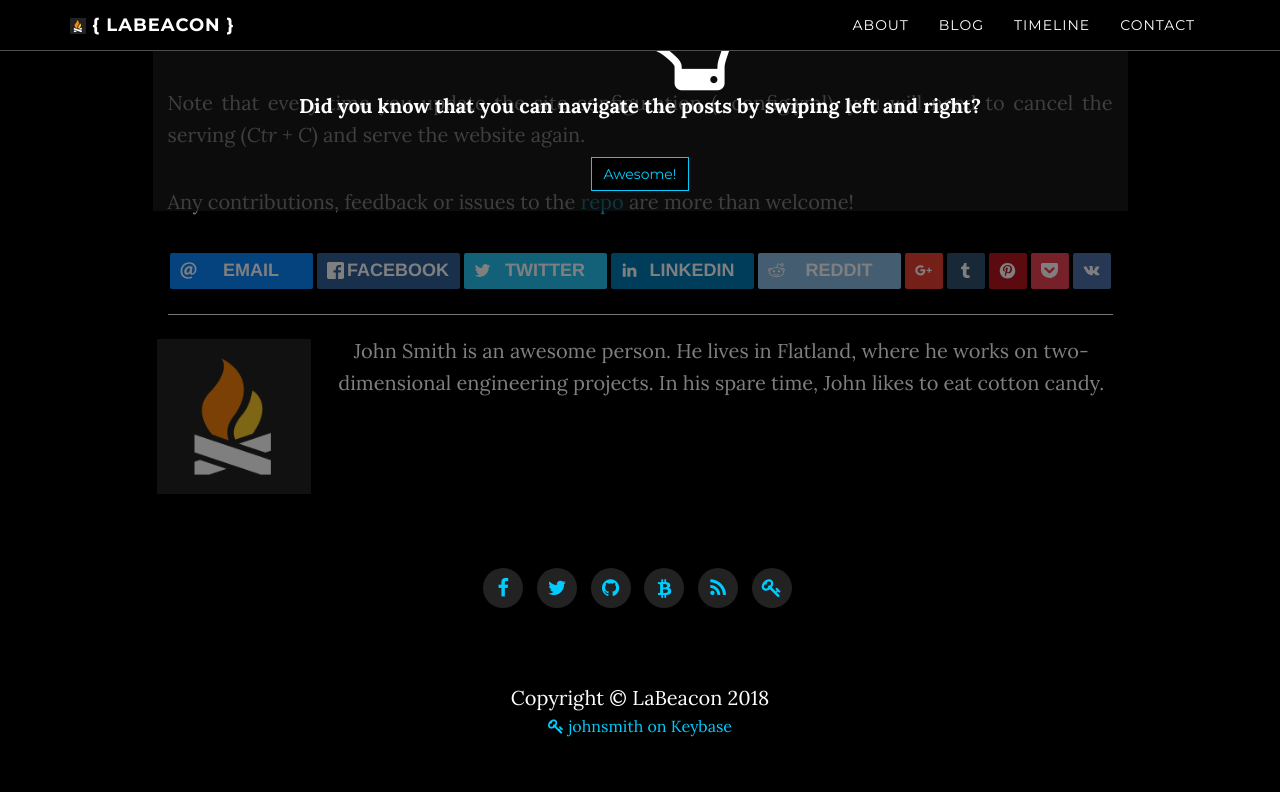
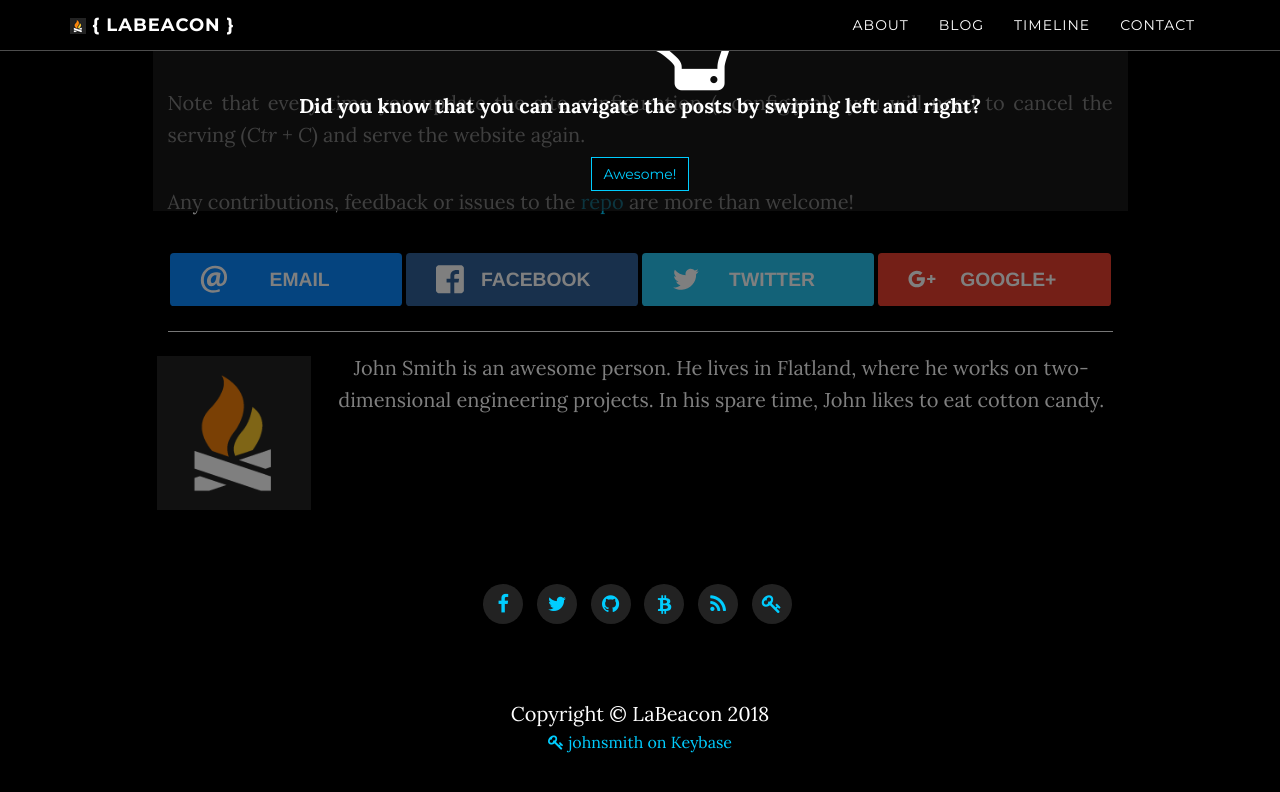
Before and after one commit to LaBeacon/labeacon.github.io, a Jekyll site: the page built from _posts/2015-06-27-welcome.md, in a window 1280 px wide and 900 px high, scrolled down 411 px. Shown: the top 792 px of the window. Built offline with Jekyll 4.4.1, drawn with Linux system fonts in a browser that asks for light colours; nearby versions of some CDN libraries; comment, search, counter and statistics services are not loaded; a style sheet for code colours, icons or effects is not loaded; part of the change alters nothing that is shown.

Commit message:
Disabled share buttons of several services

```diff
--- a/_config.yml
+++ b/_config.yml
@@ -114,13 +114,13 @@ paginate: 5
 email-share: True
 fb-share: True
 twitter-share: True
-linkedin-share: True
-reddit-share: True
+linkedin-share: False
+reddit-share: False
 google-plus-share: True
-tumblr-share: True
-pinterest-share: True
-pocket-share: True
-vkontakte-share: True
+tumblr-share: False
+pinterest-share: False
+pocket-share: False
+vkontakte-share: False
 
 disqus-shortname: "panossakkos"
 
```
